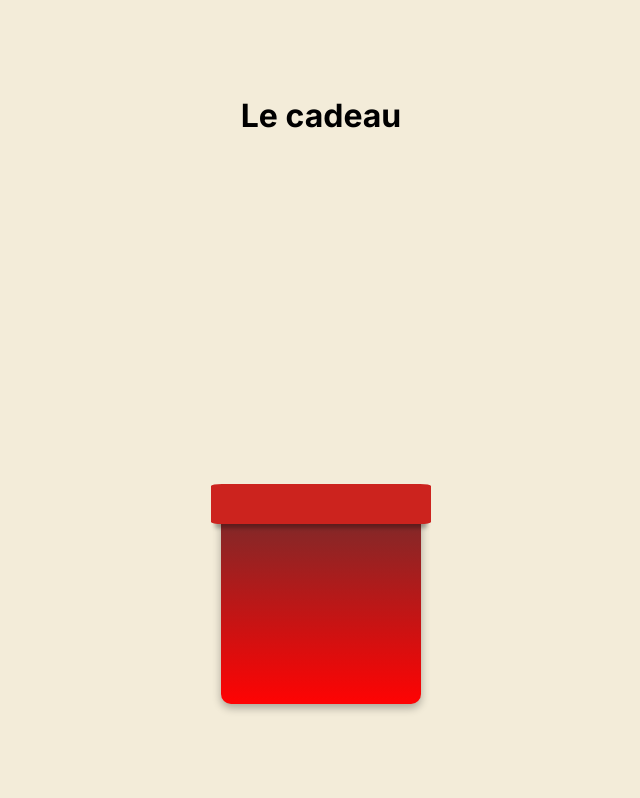
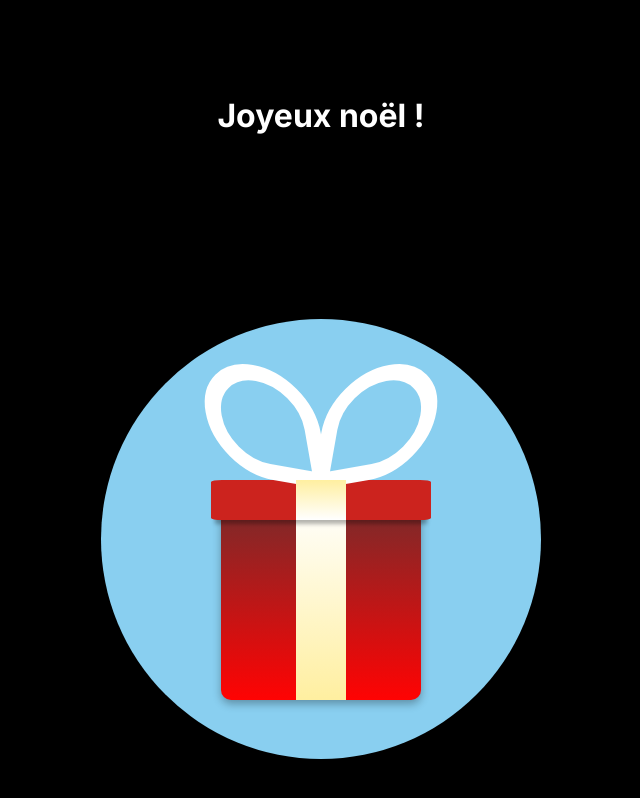
Before and after one commit to QuentinVdr/christmas-gift, a Next.js app: page / in a window 1280 px wide. Shown: the whole page, without its empty margins (319-959 px from the left). Built offline with nearby package versions, Linux system fonts and the light colour scheme.

Commit message:
💄 Add gift box animation and more style

```diff
--- a/src/app/globals.css
+++ b/src/app/globals.css
@@ -8,17 +8,7 @@ html,
 body {
   max-width: 100vw;
   overflow-x: hidden;
-  background-color: #f3ecd9;
-}
-
-body {
-  color: rgb(var(--foreground-rgb));
-  background: linear-gradient(
-      to bottom,
-      transparent,
-      rgb(var(--background-end-rgb))
-    )
-    rgb(var(--background-start-rgb));
+  background: black;
 }
 
 a {
--- a/src/app/page.js
+++ b/src/app/page.js
@@ -1,11 +1,25 @@
+'use client';
+
+import { useState } from 'react';
 import GiftBox from 'src/components/giftBox/GiftBox';
 import styles from './page.module.css';
 
 export default function Home() {
+  const [isGiftOpen, setIsGiftOpen] = useState(false);
+
   return (
     <main className={styles.main}>
-      <h1>Le cadeau</h1>
-      <GiftBox />
+      <h1>Joyeux noël !</h1>
+      <div className={styles.box}>
+        <button
+          className={styles.giftButton}
+          onClick={() => {
+            setIsGiftOpen(!isGiftOpen);
+          }}
+        >
+          <GiftBox isOpen={isGiftOpen} />
+        </button>
+      </div>
     </main>
   );
 }
--- a/src/app/page.module.css
+++ b/src/app/page.module.css
@@ -1,4 +1,5 @@
 .main {
+  color: white;
   display: flex;
   flex-direction: column;
   justify-content: space-between;
@@ -6,3 +7,21 @@
   padding: 6rem;
   min-height: 100vh;
 }
+.giftButton {
+  visibility: hidden;
+}
+.box {
+  position: relative;
+}
+.box::before {
+  content: '';
+  width: 440px;
+  height: 440px;
+  background-color: #89cff0;
+  position: absolute;
+  top: 50%;
+  left: 50%;
+  -webkit-transform: translate(-50%, -50%);
+  transform: translate(-50%, -50%);
+  border-radius: 50%;
+}
--- a/src/components/giftBox/GiftBox.js
+++ b/src/components/giftBox/GiftBox.js
@@ -1,8 +1,8 @@
 import styles from './GiftBox.module.css';
 
-export default function GiftBox() {
+export default function GiftBox({ isOpen }) {
   return (
-    <div className={styles.boxBody}>
+    <div className={isOpen ? `${styles.boxBody} ${styles.boxBodyOpen}` : styles.boxBody}>
       <div className={styles.boxLid}>
         <div className={styles.boxBowtie}></div>
       </div>
--- a/src/components/giftBox/GiftBox.module.css
+++ b/src/components/giftBox/GiftBox.module.css
@@ -1,13 +1,42 @@
 .boxBody {
+  visibility: visible;
   position: relative;
   height: 200px;
   width: 200px;
   margin-top: 123.3333333333px;
-  background: linear-gradient(#762c2c, #ff0303);
-  background-color: #cc231e;
   border-bottom-left-radius: 5%;
   border-bottom-right-radius: 5%;
   box-shadow: 0px 4px 8px 0px rgba(0, 0, 0, 0.3);
+  background: linear-gradient(#762c2c, #ff0303);
+  background-color: #cc231e;
+}
+.boxBodyOpen {
+  cursor: pointer;
+  -webkit-animation: boxBody 1s forwards ease-in-out;
+  animation: boxBody 1s forwards ease-in-out;
+}
+.boxBodyOpen .boxLid {
+  -webkit-animation: boxLid 1s forwards ease-in-out;
+  animation: boxLid 1s forwards ease-in-out;
+}
+.boxBodyOpen .boxBowtie::before {
+  -webkit-animation: boxBowtie-left 1.1s forwards ease-in-out;
+  animation: boxBowtie-left 1.1s forwards ease-in-out;
+}
+.boxBodyOpen .boxBowtie::after {
+  -webkit-animation: boxBowtie-right 1.1s forwards ease-in-out;
+  animation: boxBowtie-right 1.1s forwards ease-in-out;
+}
+.boxBody::after {
+  content: '';
+  position: absolute;
+  top: 0;
+  bottom: 0;
+  left: 50%;
+  -webkit-transform: translateX(-50%);
+  transform: translateX(-50%);
+  width: 50px;
+  background: linear-gradient(#ffffff, #ffefa0);
 }
 .boxLid {
   position: absolute;
@@ -16,13 +45,175 @@
   -webkit-transform: translateX(-50%);
   transform: translateX(-50%);
   bottom: 90%;
+  background-color: #cc231e;
   height: 40px;
-  background-color: #cc231e;
   width: 220px;
   border-radius: 5%;
   box-shadow: 0 8px 4px -4px rgba(0, 0, 0, 0.3);
+}
+.boxLid::after {
+  content: '';
+  position: absolute;
+  top: 0;
+  bottom: 0;
+  left: 50%;
+  -webkit-transform: translateX(-50%);
+  transform: translateX(-50%);
+  width: 50px;
+  background: linear-gradient(#ffefa0, #fff);
 }
 .boxBowtie {
   z-index: 1;
   height: 100%;
 }
+.boxBowtie::before,
+.boxBowtie::after {
+  content: '';
+  width: 83.3333333333px;
+  height: 83.3333333333px;
+  border: 16.6666666667px solid white;
+  border-radius: 50% 50% 0 50%;
+  position: absolute;
+  bottom: 99%;
+  z-index: -1;
+}
+.boxBowtie::before {
+  left: 50%;
+  -webkit-transform: translateX(-100%) skew(10deg, 10deg);
+  transform: translateX(-100%) skew(10deg, 10deg);
+}
+.boxBowtie::after {
+  left: 50%;
+  -webkit-transform: translateX(0%) rotate(90deg) skew(10deg, 10deg);
+  transform: translateX(0%) rotate(90deg) skew(10deg, 10deg);
+}
+
+@-webkit-keyframes boxLid {
+  0%,
+  42% {
+    -webkit-transform: translate3d(-50%, 0%, 0) rotate(0deg);
+    transform: translate3d(-50%, 0%, 0) rotate(0deg);
+  }
+  60% {
+    -webkit-transform: translate3d(-85%, -230%, 0) rotate(-25deg);
+    transform: translate3d(-85%, -230%, 0) rotate(-25deg);
+  }
+  90%,
+  100% {
+    -webkit-transform: translate3d(-119%, 225%, 0) rotate(-70deg);
+    transform: translate3d(-119%, 225%, 0) rotate(-70deg);
+  }
+}
+
+@keyframes boxLid {
+  0%,
+  42% {
+    -webkit-transform: translate3d(-50%, 0%, 0) rotate(0deg);
+    transform: translate3d(-50%, 0%, 0) rotate(0deg);
+  }
+  60% {
+    -webkit-transform: translate3d(-85%, -230%, 0) rotate(-25deg);
+    transform: translate3d(-85%, -230%, 0) rotate(-25deg);
+  }
+  90%,
+  100% {
+    -webkit-transform: translate3d(-119%, 225%, 0) rotate(-70deg);
+    transform: translate3d(-119%, 225%, 0) rotate(-70deg);
+  }
+}
+@-webkit-keyframes boxBody {
+  0% {
+    -webkit-transform: translate3d(0%, 0%, 0) rotate(0deg);
+    transform: translate3d(0%, 0%, 0) rotate(0deg);
+  }
+  25% {
+    -webkit-transform: translate3d(0%, 25%, 0) rotate(20deg);
+    transform: translate3d(0%, 25%, 0) rotate(20deg);
+  }
+  50% {
+    -webkit-transform: translate3d(0%, -15%, 0) rotate(0deg);
+    transform: translate3d(0%, -15%, 0) rotate(0deg);
+  }
+  70% {
+    -webkit-transform: translate3d(0%, 0%, 0) rotate(0deg);
+    transform: translate3d(0%, 0%, 0) rotate(0deg);
+  }
+}
+@keyframes boxBody {
+  0% {
+    -webkit-transform: translate3d(0%, 0%, 0) rotate(0deg);
+    transform: translate3d(0%, 0%, 0) rotate(0deg);
+  }
+  25% {
+    -webkit-transform: translate3d(0%, 25%, 0) rotate(20deg);
+    transform: translate3d(0%, 25%, 0) rotate(20deg);
+  }
+  50% {
+    -webkit-transform: translate3d(0%, -15%, 0) rotate(0deg);
+    transform: translate3d(0%, -15%, 0) rotate(0deg);
+  }
+  70% {
+    -webkit-transform: translate3d(0%, 0%, 0) rotate(0deg);
+    transform: translate3d(0%, 0%, 0) rotate(0deg);
+  }
+}
+@-webkit-keyframes boxBowtie-right {
+  0%,
+  50%,
+  75% {
+    -webkit-transform: translateX(0%) rotate(90deg) skew(10deg, 10deg);
+    transform: translateX(0%) rotate(90deg) skew(10deg, 10deg);
+  }
+  90%,
+  100% {
+    -webkit-transform: translate(-50%, -15%) rotate(45deg) skew(10deg, 10deg);
+    transform: translate(-50%, -15%) rotate(45deg) skew(10deg, 10deg);
+    box-shadow: 0px 4px 8px -4px rgba(0, 0, 0, 0.3);
+  }
+}
+@keyframes boxBowtie-right {
+  0%,
+  50%,
+  75% {
+    -webkit-transform: translateX(0%) rotate(90deg) skew(10deg, 10deg);
+    transform: translateX(0%) rotate(90deg) skew(10deg, 10deg);
+  }
+  90%,
+  100% {
+    -webkit-transform: translate(-50%, -15%) rotate(45deg) skew(10deg, 10deg);
+    transform: translate(-50%, -15%) rotate(45deg) skew(10deg, 10deg);
+    box-shadow: 0px 4px 8px -4px rgba(0, 0, 0, 0.3);
+  }
+}
+@-webkit-keyframes boxBowtie-left {
+  0% {
+    -webkit-transform: translateX(-100%) rotate(0deg) skew(10deg, 10deg);
+    transform: translateX(-100%) rotate(0deg) skew(10deg, 10deg);
+  }
+  50%,
+  75% {
+    -webkit-transform: translate(-50%, -15%) rotate(45deg) skew(10deg, 10deg);
+    transform: translate(-50%, -15%) rotate(45deg) skew(10deg, 10deg);
+  }
+  90%,
+  100% {
+    -webkit-transform: translateX(-100%) rotate(0deg) skew(10deg, 10deg);
+    transform: translateX(-100%) rotate(0deg) skew(10deg, 10deg);
+  }
+}
+@keyframes boxBowtie-left {
+  0% {
+    -webkit-transform: translateX(-100%) rotate(0deg) skew(10deg, 10deg);
+    transform: translateX(-100%) rotate(0deg) skew(10deg, 10deg);
+  }
+  50%,
+  75% {
+    -webkit-transform: translate(-50%, -15%) rotate(45deg) skew(10deg, 10deg);
+    transform: translate(-50%, -15%) rotate(45deg) skew(10deg, 10deg);
+  }
+  90%,
+  100% {
+    -webkit-transform: translateX(-100%) rotate(0deg) skew(10deg, 10deg);
+    transform: translateX(-100%) rotate(0deg) skew(10deg, 10deg);
+  }
+}
```
